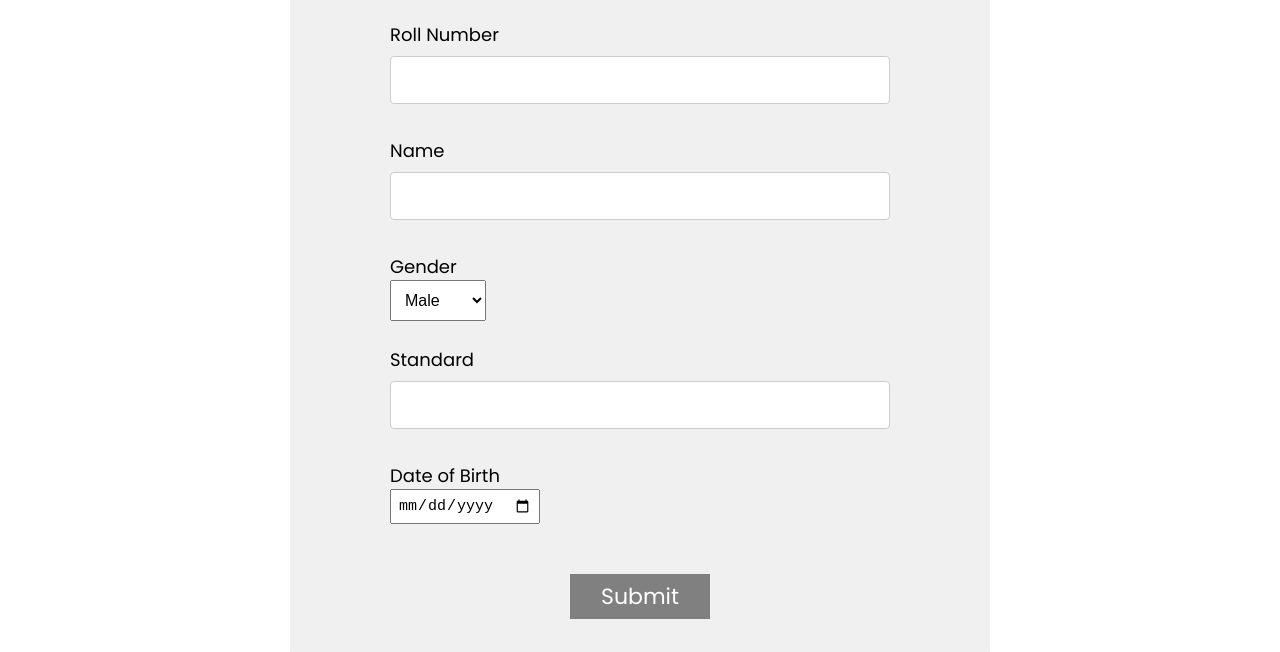
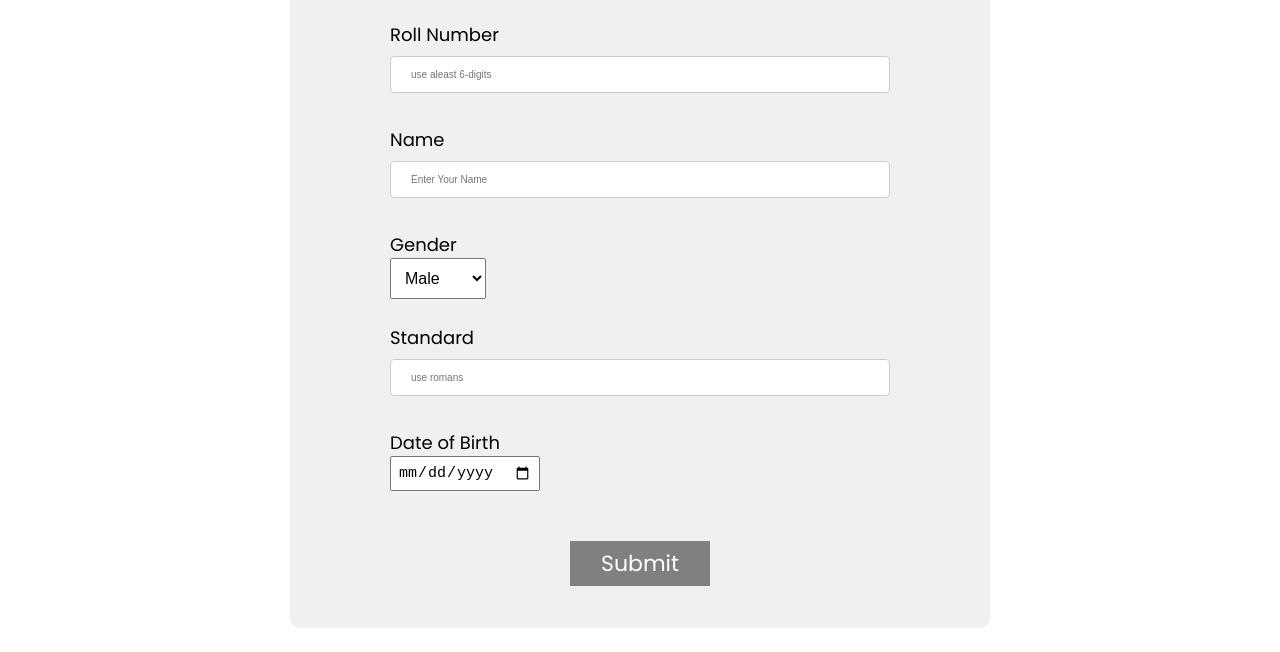
Before and after one commit to Blackscure/Todo, a plain HTML site: page index.html in a window 1280 px wide. Shown: the part 134-786 px from the top of the page. Drawn offline with Linux system fonts and the light colour scheme.

Commit message:
Update index.html

```diff
--- a/index.html
+++ b/index.html
@@ -2,7 +2,7 @@
 <html lang="en">
 
 <head>
-    <title>rud Application</title>
+    <title>Crud Application</title>
     <link rel="stylesheet" type="text/css" href="css/styles.css">
     <link href='https://fonts.googleapis.com/css?family=Poppins:400,500,600' rel='stylesheet' type='text/css'>
 
@@ -24,12 +24,12 @@
                             <form onsubmit="event.preventDefault(); onFormSubmit();" autocomplete="off" class="input-form" name="StudentForm">
                                 <div>
                                     <label>Roll Number </label><label class="validation-error hide" id="RollValidationError">*Input exact 6 - digits number.</label>
-                                    <input type="text" name="roll" id="roll" name="roll">
+                                    <input type="text" name="roll" id="roll" name="roll" placeholder="use aleast 6-digits" style="font-size: x-small;">
                                 </div>
                                 <br>
                                 <div>
                                     <label>Name </label><label class="validation-error hide" id="NameValidationError">*Input only Alphabets.</label>
-                                    <input type="text" name="name" id="name" name="name">
+                                    <input type="text" name="name" id="name" name="name" placeholder="Enter Your Name" style="font-size: x-small;">
                                 </div>
                                 <br>
                                 <div>
@@ -43,7 +43,7 @@
                                 <br>
                                 <div>
                                     <label>Standard </label><label class="validation-error hide" id="StandardValidationError">*Input only Roman Numerals.</label>
-                                    <input type="text" name="standard" id="std" name="std">
+                                    <input type="text" name="standard" id="std" name="std" placeholder="use romans" style="font-size: x-small;">
                                 </div>
                                 <br>
                                 <div>
```
